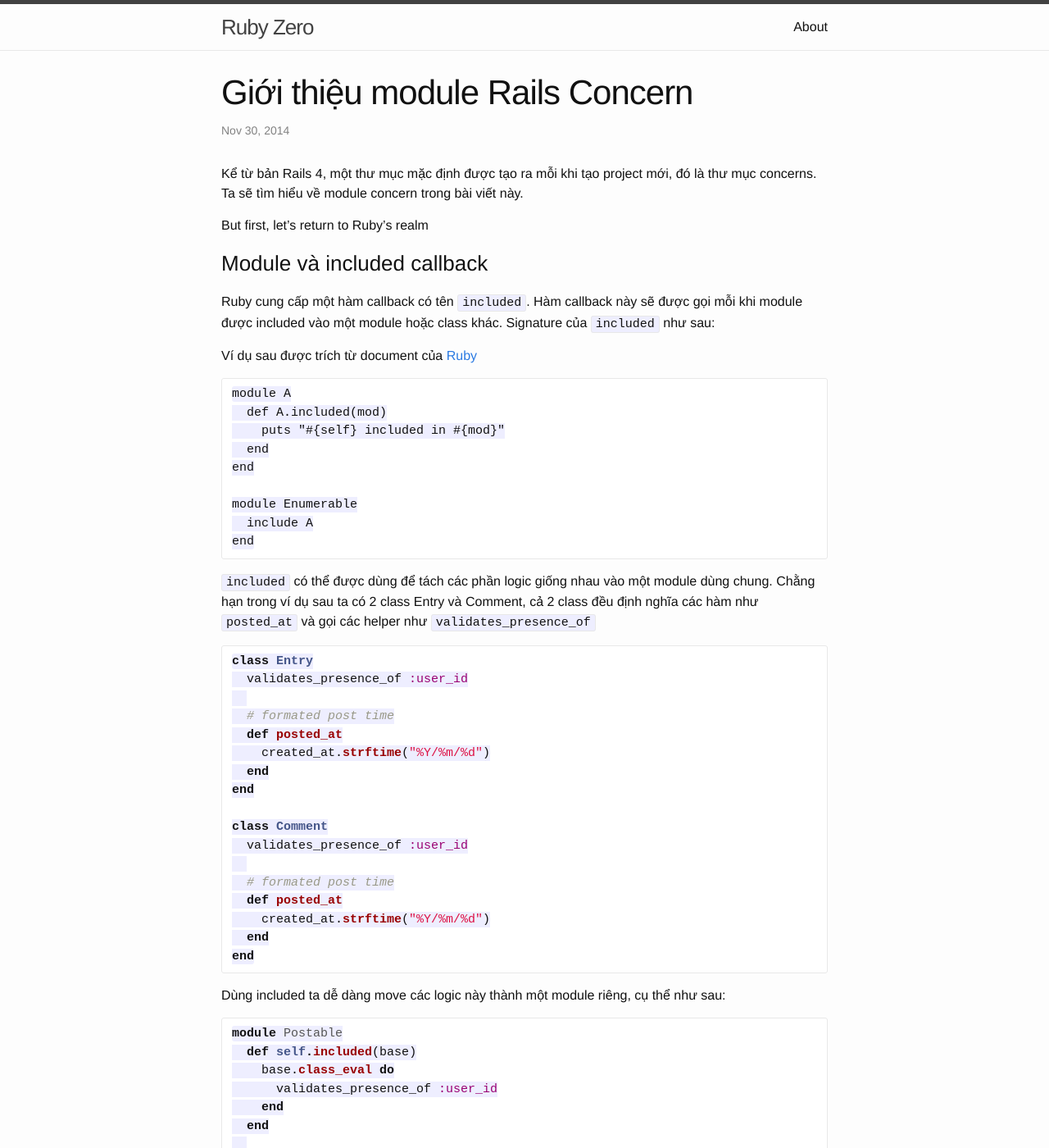
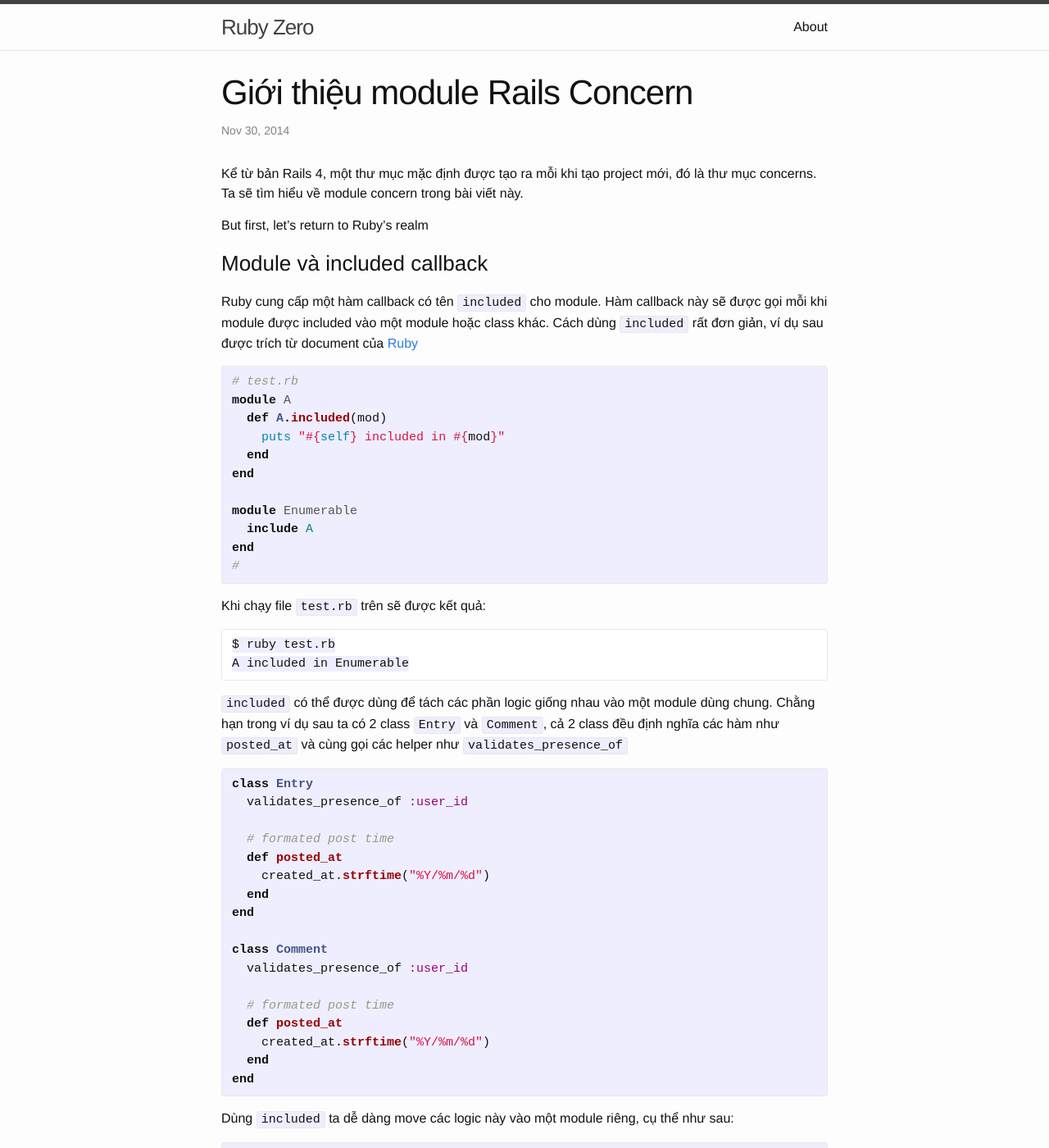
Before and after one commit to zinh/zinh.github.io, a Jekyll site: the page built from _posts/2014-11-30-rails-concern-what-is-it.markdown, in a window 1280 px wide and 1400 px high. Shown: the whole window at 82% size. Built offline with Jekyll 4.4.1, drawn with Linux system fonts in a browser that asks for light colours; some of the changed text lies outside the part shown.

Commit message:
update concerns entry

````diff
--- a/_posts/2014-11-30-rails-concern-what-is-it.markdown
+++ b/_posts/2014-11-30-rails-concern-what-is-it.markdown
@@ -2,7 +2,7 @@
 layout: post
 title:  "Giới thiệu module Rails Concern"
 date:   2014-11-30 00:03:04
-summary: Module Concern của Rails.
+summary: Giới thiệu về module Concern của Rails. Một module rất đơn giản nhưng đôi khi rất hữu dụng khi refactor các phần code dùng chung của model.
 categories: rails
 ---
 
@@ -12,11 +12,10 @@
 
 ### Module và included callback
 
-Ruby cung cấp một hàm callback có tên `included`. Hàm callback này sẽ được gọi mỗi khi module được included vào một module hoặc class khác. Signature của `included` như sau:
+Ruby cung cấp một hàm callback có tên `included` cho module. Hàm callback này sẽ được gọi mỗi khi module được included vào một module hoặc class khác. Cách dùng `included` rất đơn giản, ví dụ sau được trích từ document của [Ruby](http://ruby-doc.org/core-1.9.3/Module.html#method-i-included){:target="_blank"}{:rel="nofollow"}
 
-Ví dụ sau được trích từ document của [Ruby](http://ruby-doc.org/core-1.9.3/Module.html#method-i-included)
-
-```
+{% highlight ruby %}
+# test.rb
 module A
   def A.included(mod)
     puts "#{self} included in #{mod}"
@@ -26,11 +25,17 @@
 module Enumerable
   include A
 end
-```
+#
+{% endhighlight %}
 
-`included` có thể được dùng để tách các phần logic giống nhau vào một module dùng chung. Chằng hạn trong ví dụ sau ta có 2 class Entry và Comment, cả 2 class đều định nghĩa các hàm như `posted_at` và gọi các helper như `validates_presence_of`
+Khi chạy file `test.rb` trên sẽ được kết quả:
 
-```ruby
+    $ ruby test.rb
+    A included in Enumerable
+
+`included` có thể được dùng để tách các phần logic giống nhau vào một module dùng chung. Chằng hạn trong ví dụ sau ta có 2 class `Entry` và `Comment`, cả 2 class đều định nghĩa các hàm như `posted_at` và cùng gọi các helper như `validates_presence_of`
+
+{% highlight ruby %}
 class Entry
   validates_presence_of :user_id
 
@@ -48,11 +53,11 @@
     created_at.strftime("%Y/%m/%d")
   end
 end
-```
+{% endhighlight %}
 
-Dùng included ta dễ dàng move các logic này thành một module riêng, cụ thể như sau:
+Dùng `included` ta dễ dàng move các logic này vào một module riêng, cụ thể như sau:
 
-```ruby
+{% highlight ruby %}
 module Postable
   def self.included(base)
     base.class_eval do
@@ -72,13 +77,13 @@
 class Comment
   include Postable
 end
-```
+{% endhighlight %}
 
 ### Class methods
 
-Khi một module được include vào một class, mặc định class đó sẽ access được các instance method được định nghĩa trong module đó nhưng lại không gọi được các instance method. Chẳng hạn như hàm `find_by_user_id` trong ví dụ sau:
+Khi một module được include vào một class, mặc định class đó sẽ access được các instance method được định nghĩa trong module đó nhưng lại không gọi được các class method. Chẳng hạn như hàm `find_by_user_id` trong ví dụ sau:
 
-```ruby
+{% highlight ruby %}
 module Postable
   def posted_at
     created_at.strftime("%Y/%m/%d")
@@ -99,11 +104,11 @@
 
 # Entry.new.posted_at -> OK
 # Entry.find_by_user_id(1) -> NoMethodError
-```
+{% endhighlight %}
 
 Một cách để workaround chính là sử dụng callback `included`
 
-```ruby
+{% highlight ruby %}
 module Postable
   def self.included(base)
     base.extend(ClassMethods)
@@ -115,13 +120,15 @@
     end
   end
 end
-```
+{% endhighlight %}
+
+Trong ví dụ trên ta dùng function `base` của class/module để extend các class method. Sử dụng cách này, các class/module include `Postable` sẽ access được hàm `find_by_user_id` đã được định nghĩa.
 
 ### Module Concern
 
 Các ví dụ ở trên chính là cách hoạt động của module `Concern`. Với việc sử dụng `Concern` ta viết lại module `Postable` đơn giản như sau:
 
-```ruby
+{% highlight ruby %}
 require 'active_support/concern'
 
 module Postable
@@ -145,11 +152,11 @@
 class Comment
   include Postable
 end
-```
+{% endhighlight %}
 
 Ngoài ra, module concern còn giúp giải quyết vấn đề dependency. Như trong ví dụ sau, module B phụ thuộc vào module A
 
-```ruby
+{% highlight ruby %}
 module A
   def self.included(base)
     base.class_eval do
@@ -170,20 +177,20 @@
   include A
   include B
 end
-```
+{% endhighlight %}
 
 Ta thấy class C chỉ muốn sử dụng module B, nhưng lại phải include thêm module A(do B phụ thuộc vào hàm `method_of_module_a` của A).
 Nhưng với việc sử dụng Concern vấn đề dependency đã được giải quyết. Ta viết lại đoạn code trên như sau:
 
-```ruby
+{% highlight ruby %}
 require 'active_support/concern'
 
 module A
   extend ActiveSupport::Concern
   included do
     def self.method_of_module_a
-	  # ...
-	end
+      # ...
+    end
   end
 end
 
@@ -199,4 +206,10 @@
 module C
   include B
 end
-```
+{% endhighlight %}
+
+Chi tiết về module Concern có thể tham khảo tại:
+
+[http://api.rubyonrails.org/classes/ActiveSupport/Concern.html](http://api.rubyonrails.org/classes/ActiveSupport/Concern.html){:target="_blank"}{:rel="nofollow"}
+
+[https://github.com/rails/rails/blob/master/activesupport/lib/active_support/concern.rb](https://github.com/rails/rails/blob/master/activesupport/lib/active_support/concern.rb){:target="_blank"}{:rel="nofollow"}
````
